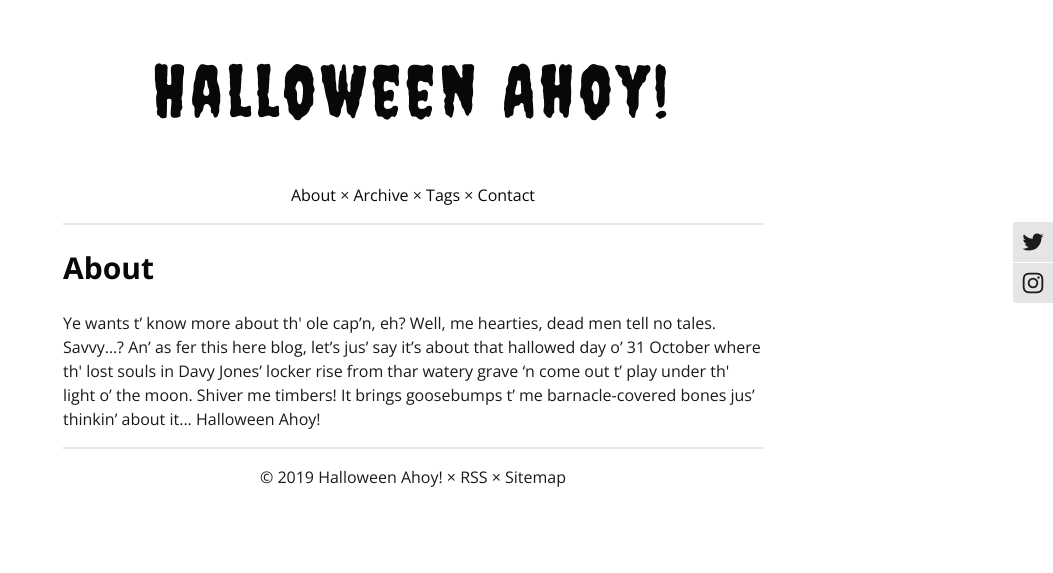
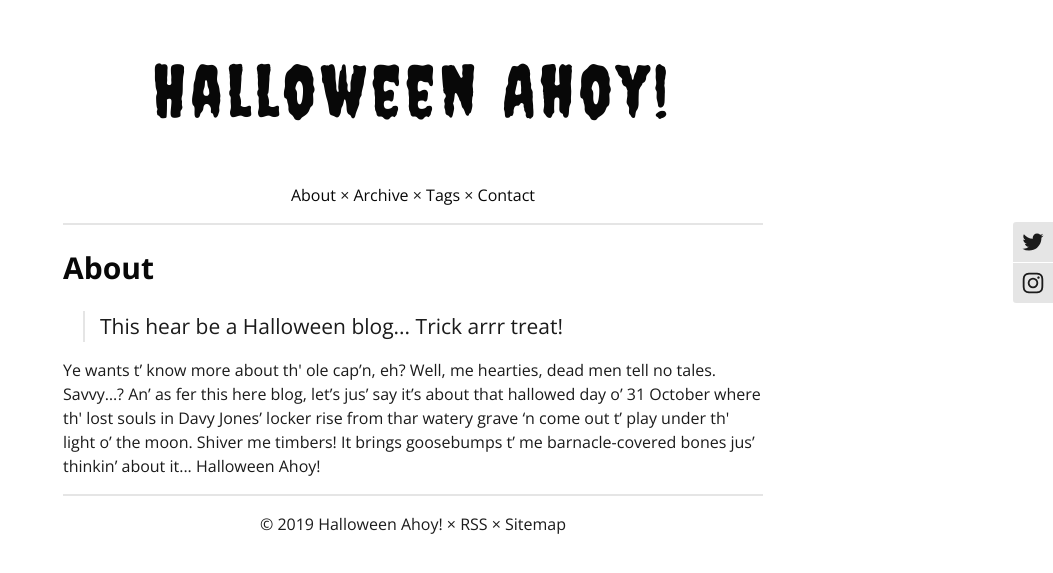
Before and after one commit to halloweenahoy/halloweenahoy.github.io, a Jekyll site: the page built from about.html, in a window 1280 px wide. Shown: the top 573 px of the page, without its empty margins (227-1280 px from the left). Built offline with Jekyll 4.4.1, drawn with Linux system fonts in a browser that asks for light colours; comment, search, counter and statistics services are not loaded.

Commit message:
Update about.html

```diff
--- a/about.html
+++ b/about.html
@@ -6,4 +6,6 @@ description: Dead men tell no tales.
 
 <h2>About</h2>
 
+<blockquote>This hear be a Halloween blog... Trick arrr treat!</blockquote>
+
 <p>Ye wants t’ know more about th' ole cap’n, eh? Well, me hearties, dead men tell no tales. Savvy…? An’ as fer this here blog, let’s jus’ say it’s about that hallowed day o’ 31 October where th' lost souls in Davy Jones’ locker rise from thar watery grave ‘n come out t’ play under th' light o’ the moon. Shiver me timbers! It brings goosebumps t’ me barnacle-covered bones jus’ thinkin’ about it... Halloween Ahoy!</p>
```
